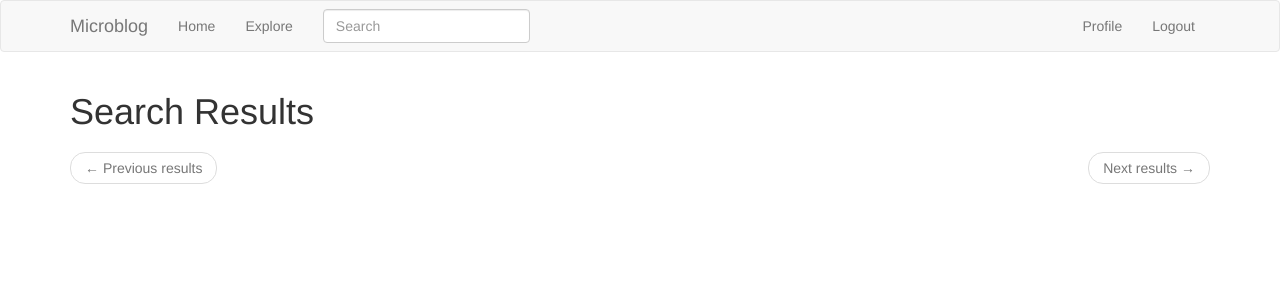
After one commit to supratim94336/Flask_Tutorials, a Flask app: page /search in a window 1280 px wide. The commit adds this page. Shown: the top 300 px of the page. Run offline with Flask 2, Linux system fonts and the light colour scheme; the visitor is signed in with stand-in values (Sample User, id 1); data comes from the database, SQL or seed files in the repository; both versions use the stored data as it was after the commit; data that the repository does not hold is empty; some libraries are stand-ins or nearby versions.

Commit message:
Elastic Search Capability Added

```diff
--- a/app/__init__.py
+++ b/app/__init__.py
@@ -10,7 +10,7 @@ from flask_mail import Mail
 from flask_bootstrap import Bootstrap
 from flask_moment import Moment
 from flask_babel import Babel, lazy_gettext as _l
-
+from elasticsearch import Elasticsearch
 
 db = SQLAlchemy()
 migrate = Migrate()
@@ -33,6 +33,7 @@ def create_app(config_class=Config):
     bootstrap.init_app(app)
     moment.init_app(app)
     babel.init_app(app)
+    app.elasticsearch = Elasticsearch([app.config['ELASTICSEARCH_URL']]) if app.config['ELASTICSEARCH_URL'] else None
 
     from app.errors import bp as errors_bp
     app.register_blueprint(errors_bp)
--- a/app/main/forms.py
+++ b/app/main/forms.py
@@ -3,6 +3,7 @@ from wtforms import StringField, TextAreaField, SubmitField
 from wtforms.validators import DataRequired, ValidationError, Length
 from flask_babel import _, lazy_gettext as _l
 from app.models import User
+from flask import request
 
 
 class EditProfileForm(FlaskForm):
@@ -24,3 +25,14 @@ class EditProfileForm(FlaskForm):
 class PostForm(FlaskForm):
     post = TextAreaField(_l('Say something'), validators=[DataRequired(), Length(min=1, max=140)])
     submit = SubmitField(_l('Submit'))
+
+
+class SearchForm(FlaskForm):
+    q = StringField(_l('Search', validators=[DataRequired()]))
+
+    def __init__(self, *args, **kwargs):
+        if 'formdata' not in kwargs:
+            kwargs['formdata'] = request.args
+        if 'csrf_enabled' not in kwargs:
+            kwargs['csrf_enabled'] = False
+        super(SearchForm, self).__init__(*args, **kwargs)
--- a/app/main/routes.py
+++ b/app/main/routes.py
@@ -2,7 +2,7 @@ from datetime import datetime
 from app import db
 from app.translate import translate
 from flask import render_template, flash, redirect, url_for, request, g, jsonify, current_app
-from app.main.forms import EditProfileForm, PostForm
+from app.main.forms import EditProfileForm, PostForm, SearchForm
 from app.models import User, Post
 from flask_login import current_user, login_required
 from flask_babel import _, get_locale
@@ -15,6 +15,7 @@ def before_request():
     if current_user.is_authenticated:
         current_user.last_seen = datetime.utcnow()
         db.session.commit()
+        g.search_form = SearchForm()
     g.locale = str(get_locale())
 
 
@@ -37,7 +38,7 @@ def index():
         page, current_app.config['POSTS_PER_PAGE'], False)
     next_url = url_for('main.index', page=posts.next_num) if posts.has_next else None
     prev_url = url_for('main.index', page=posts.prev_num) if posts.has_prev else None
-    return render_template('index.html', title='Home', form=form, posts=posts.items, next_url=next_url,
+    return render_template('index.html', title=_('Home'), form=form, posts=posts.items, next_url=next_url,
                            prev_url=prev_url)
 
 
@@ -118,3 +119,17 @@ def unfollow(username):
     db.session.commit()
     flash(_('You are not following %(username)s.', username=username))
     return redirect(url_for('main.user', username=username))
+
+
+@bp.route('/search')
+@login_required
+def search():
+    if not g.search_form.validate():
+        return redirect(url_for('main.explore'))
+    page = request.args.get('page', 1, type=int)
+    posts, total = Post.search(g.search_form.q.data, page, current_app.config['POSTS_PER_PAGE'])
+    next_url = url_for('main.search', q=g.search.q.data, page=page+1) \
+        if total > page * current_app.config['POSTS_PER_PAGE'] else None
+    prev_url = url_for('main.search', q=g.search.q.data, page=page - 1) \
+        if page > 1 else None
+    return render_template('search.html', title=_('Search'), posts=posts, next_url=next_url, prev_url=prev_url)
--- a/app/models.py
+++ b/app/models.py
@@ -6,6 +6,50 @@ from flask_login import UserMixin
 from hashlib import md5
 import jwt
 from time import time
+from app.search import add_to_index, remove_from_index, query_index
+
+
+class SearchableMixin(object):
+    @classmethod
+    def search(cls, expression, page, per_page):
+        ids, total = query_index(cls.__tablename__, expression, page, per_page)
+        if total == 0:
+            return cls.query.filter_by(id=0), 0
+        when = []
+        for i in range(len(ids)):
+            when.append((ids[i], i))
+        return cls.query.filter(cls.id.in_(ids)).order_by(
+            db.case(when, value=cls.id)), total
+
+    @classmethod
+    def before_commit(cls, session):
+        session._changes = {
+            'add': list(session.new),
+            'update': list(session.dirty),
+            'delete': list(session.deleted)
+        }
+
+    @classmethod
+    def after_commit(cls, session):
+        for obj in session._changes['add']:
+            if isinstance(obj, SearchableMixin):
+                add_to_index(obj.__tablename__, obj)
+        for obj in session._changes['update']:
+            if isinstance(obj, SearchableMixin):
+                add_to_index(obj.__tablename__, obj)
+        for obj in session._changes['delete']:
+            if isinstance(obj, SearchableMixin):
+                remove_from_index(obj.__tablename__, obj)
+        session._changes = None
+
+    @classmethod
+    def reindex(cls):
+        for obj in cls.query:
+            add_to_index(cls.__tablename__, obj)
+
+
+db.event.listen(db.session, 'before_commit', SearchableMixin.before_commit)
+db.event.listen(db.session, 'after_commit', SearchableMixin.after_commit)
 
 """
 There is no specific model for this but a table to depict many to many relationships
@@ -85,7 +129,8 @@ def load_user(id):
     return User.query.get(int(id))
 
 
-class Post(db.Model):
+class Post(SearchableMixin, db.Model):
+    __searchable__ = ['body']
     id = db.Column(db.Integer, primary_key=True)
     body = db.Column(db.String(140))
     timestamp = db.Column(db.DateTime, index=True, default=datetime.utcnow)
--- /dev/null
+++ b/app/search.py
@@ -0,0 +1,27 @@
+from flask import current_app
+
+
+def add_to_index(index, model):
+    if not current_app.elasticsearch:
+        return
+    payload = {}
+    for field in model.__searchable__:
+        payload[field] = getattr(model, field)
+    current_app.elasticsearch.index(index=index, doc_type=index, id=model.id, body=payload)
+
+
+def remove_from_index(index, model):
+    if not current_app.elasticsearch:
+        return
+    current_app.elasticsearch.delete(index=index, doc_type=index, id=model.id)
+
+
+def query_index(index, query, page, per_page):
+    if not current_app.elasticsearch:
+        return [], 0
+    search = current_app.elasticsearch.search(
+        index=index, doc_type=index,
+        body={'query': {'multi_match': {'query': query, 'fields': ['*']}}, 'from': (page - 1) * per_page, 'size':
+            per_page})
+    ids = [int(hit['_id']) for hit in search['hits']['hits']]
+    return ids, search['hits']['total']
--- a/app/templates/base.html
+++ b/app/templates/base.html
@@ -20,6 +20,13 @@
                     <li><a href="{{ url_for('main.index') }}">Home</a></li>
                     <li><a href="{{ url_for('main.explore') }}">Explore</a></li>
                 </ul>
+                {% if g.search_form %}
+                <form class="navbar-form navbar-left" method="get" action="{{ url_for('main.search') }}">
+                    <div class="form-group">
+                        {{ g.search_form.q(size=20, class='form-control', placeholder=g.search_form.q.label.text) }}
+                    </div>
+                </form>
+                {% endif %}
                 <ul class="nav navbar-nav navbar-right">
                     {% if current_user.is_anonymous %}
                     <li><a href="{{ url_for('auth.login') }}">Login</a></li>
--- /dev/null
+++ b/app/templates/search.html
@@ -0,0 +1,22 @@
+{% extends "base.html" %}
+
+{% block app_content %}
+    <h1>{{ _('Search Results') }}</h1>
+    {% for post in posts %}
+        {% include '_post.html' %}
+    {% endfor %}
+    <nav aria-label="...">
+        <ul class="pager">
+            <li class="previous{% if not prev_url %} disabled{% endif %}">
+                <a href="{{ prev_url or '#' }}">
+                    <span aria-hidden="true">&larr;</span> {{ _('Previous results') }}
+                </a>
+            </li>
+            <li class="next{% if not next_url %} disabled{% endif %}">
+                <a href="{{ next_url or '#' }}">
+                    {{ _('Next results') }} <span aria-hidden="true">&rarr;</span>
+                </a>
+            </li>
+        </ul>
+    </nav>
+{% endblock %}
--- a/config.py
+++ b/config.py
@@ -1,6 +1,8 @@
 import os
+from dotenv import load_dotenv
 
 basedir = os.path.abspath(os.path.dirname(__file__))
+load_dotenv(os.path.join(basedir, '.env'))
 
 
 class Config(object):
@@ -21,4 +23,5 @@ class Config(object):
     ADMINS = ['supratim94336@gmail.com']
     POSTS_PER_PAGE = 5
     MS_TRANSLATOR_KEY = os.environ.get('MS_TRANSLATOR_KEY')
+    ELASTICSEARCH_URL = os.environ.get('ELASTICSEARCH_URL')
     LANGUAGES = ['en', 'es', 'de']
--- a/requirements.txt
+++ b/requirements.txt
@@ -6,6 +6,7 @@ certifi==2018.11.29
 chardet==3.0.4
 Click==7.0
 dominate==2.3.5
+elasticsearch==6.3.1
 Flask==1.0.2
 Flask-Babel==0.12.2
 Flask-Bootstrap==3.3.7.1
@@ -23,6 +24,7 @@ Mako==1.0.7
 MarkupSafe==1.1.0
 PyJWT==1.7.1
 python-dateutil==2.7.5
+python-dotenv==0.10.1
 python-editor==1.0.3
 pytz==2018.7
 requests==2.21.0
```
Also changed, not shown: app.db, 7 other files.
